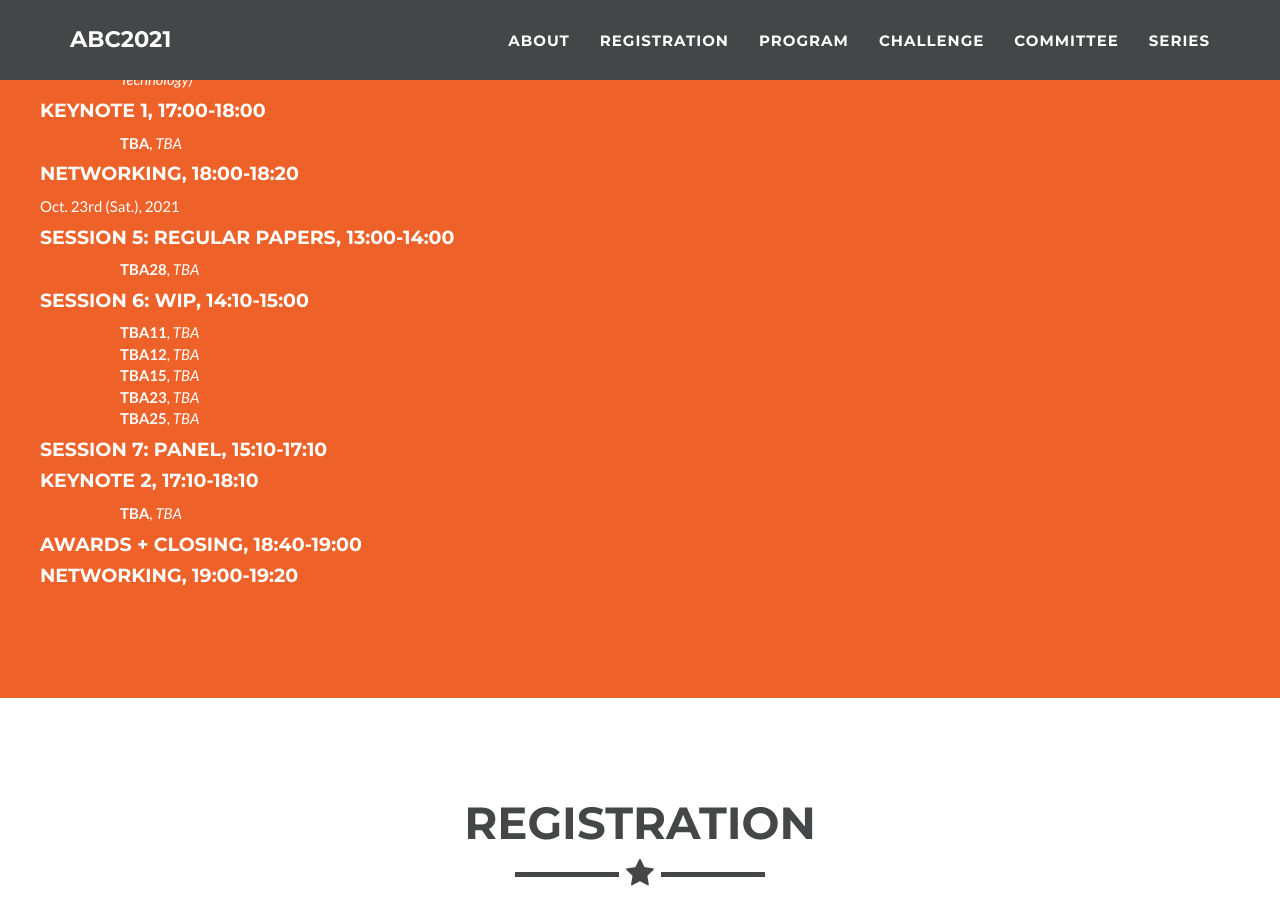
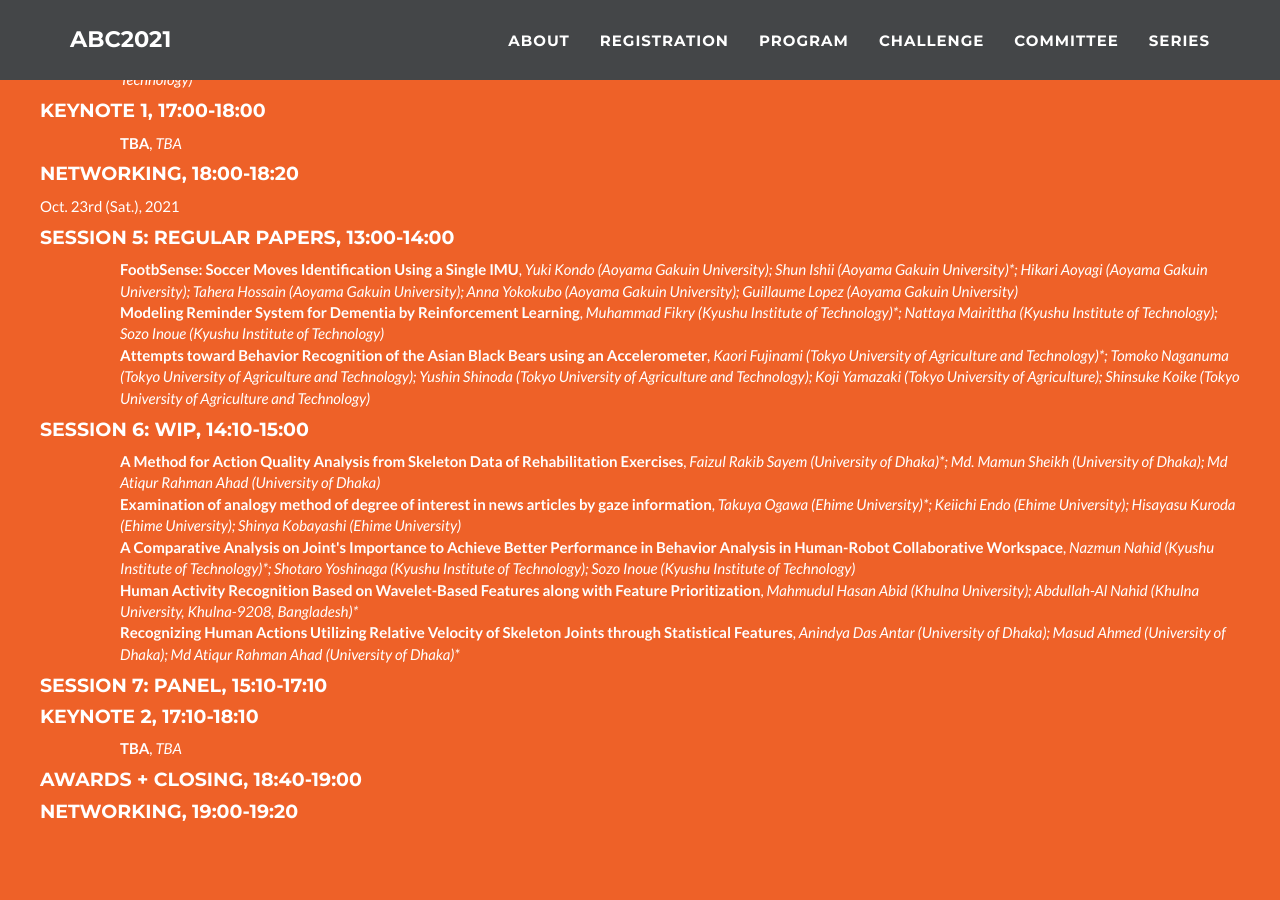
Before and after one commit to abc-research/abc-research.github.io, a Jekyll site: the page built from index.html, in a window 1280 px wide and 900 px high, scrolled down 2283 px. Built offline with Jekyll 4.4.1, drawn with Linux system fonts in a browser that asks for light colours.

Commit message:
Update _config.yml

```diff
--- a/_config.yml
+++ b/_config.yml
@@ -116,26 +116,25 @@ program:
       - name: "Session 5: Regular papers"
         time: "13:00-14:00"
         paper:
-          - title: "TBA4"
-            authors: "TBA"
-          - title: "TBA14"
-            authors: "TBA"
-        paper:
-          - title: "TBA28"
-            authors: "TBA"
+          - title: "FootbSense: Soccer Moves Identification Using a Single IMU"
+            authors: "Yuki Kondo (Aoyama Gakuin University); Shun Ishii (Aoyama Gakuin University)*; Hikari Aoyagi (Aoyama Gakuin University); Tahera Hossain (Aoyama Gakuin University); Anna Yokokubo (Aoyama Gakuin University); Guillaume Lopez (Aoyama Gakuin University)"
+          - title: "Modeling Reminder System for Dementia by Reinforcement Learning"
+            authors: "Muhammad Fikry (Kyushu Institute of Technology)*; Nattaya Mairittha (Kyushu Institute of Technology); Sozo Inoue (Kyushu Institute of Technology)"
+          - title: "Attempts toward Behavior Recognition of the Asian Black Bears using an Accelerometer"
+            authors: "Kaori Fujinami (Tokyo University of Agriculture and Technology)*; Tomoko Naganuma (Tokyo University of Agriculture and Technology); Yushin Shinoda (Tokyo University of Agriculture and Technology); Koji Yamazaki (Tokyo University of Agriculture); Shinsuke Koike (Tokyo University of Agriculture and Technology)	"
       - name: "Session 6: WiP"
         time: "14:10-15:00"
         paper:
-          - title: "TBA11"
-            authors: "TBA"
-          - title: "TBA12"
-            authors: "TBA"
-          - title: "TBA15"
-            authors: "TBA"
-          - title: "TBA23"
-            authors: "TBA"
-          - title: "TBA25"
-            authors: "TBA"
+          - title: "A Method for Action Quality Analysis from Skeleton Data of Rehabilitation Exercises"
+            authors: "Faizul Rakib Sayem (University of Dhaka)*; Md. Mamun Sheikh (University of Dhaka); Md Atiqur Rahman Ahad (University of Dhaka)"
+          - title: "Examination of analogy method of degree of interest in news articles by gaze information"
+            authors: "Takuya Ogawa (Ehime University)*; Keiichi Endo (Ehime University); Hisayasu Kuroda (Ehime University); Shinya Kobayashi (Ehime University)"
+          - title: "A Comparative Analysis on Joint's Importance to Achieve Better Performance in Behavior Analysis in Human-Robot Collaborative Workspace"
+            authors: "Nazmun Nahid (Kyushu Institute of Technology)*; Shotaro Yoshinaga (Kyushu Institute of Technology); Sozo Inoue (Kyushu Institute of Technology)"
+          - title: "Human Activity Recognition Based on Wavelet-Based Features along with Feature Prioritization"
+            authors: "Mahmudul Hasan Abid (Khulna University); Abdullah-Al Nahid (Khulna University, Khulna-9208, Bangladesh)*"
+          - title: "Recognizing Human Actions Utilizing Relative Velocity of Skeleton Joints through Statistical Features"
+            authors: "Anindya Das Antar (University of Dhaka); Masud Ahmed (University of Dhaka); Md Atiqur Rahman Ahad (University of Dhaka)*"
       - name: "Session 7: Panel"
         time: "15:10-17:10"
       - name: "Keynote 2"
```
